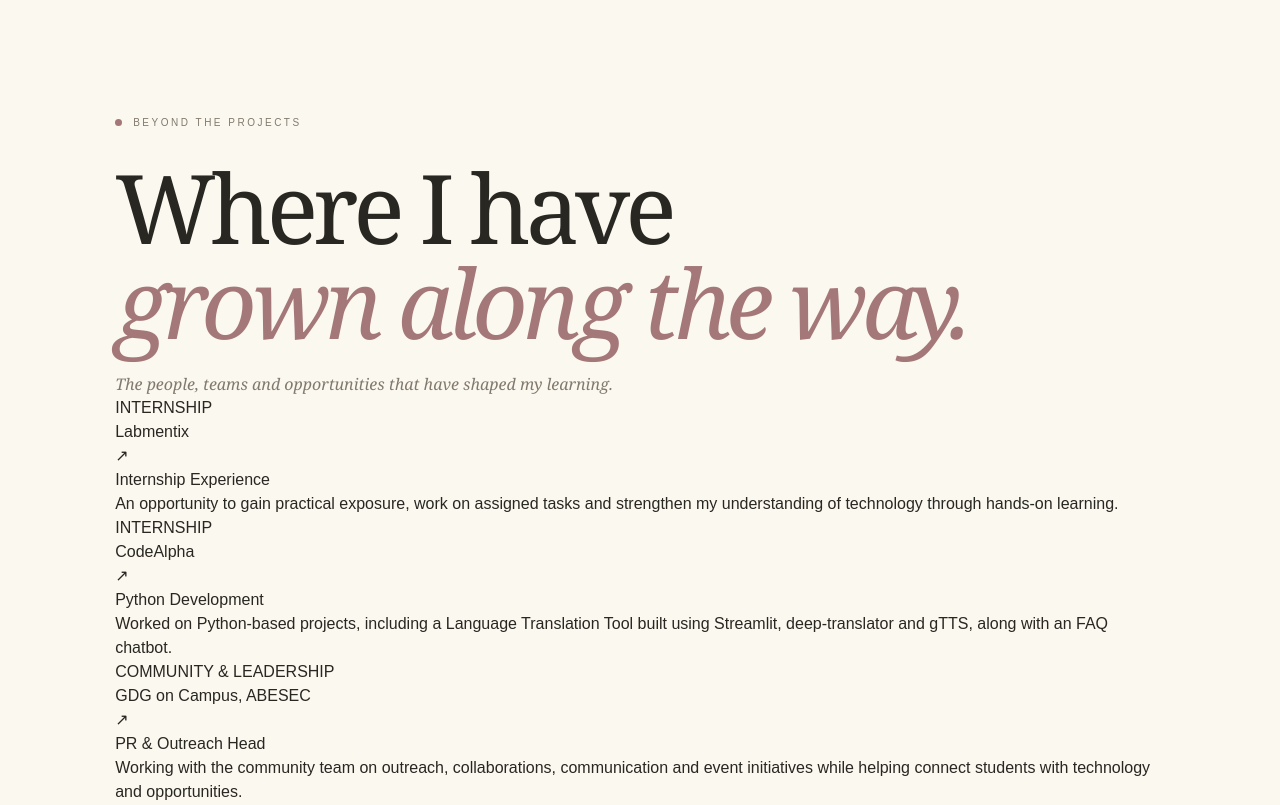
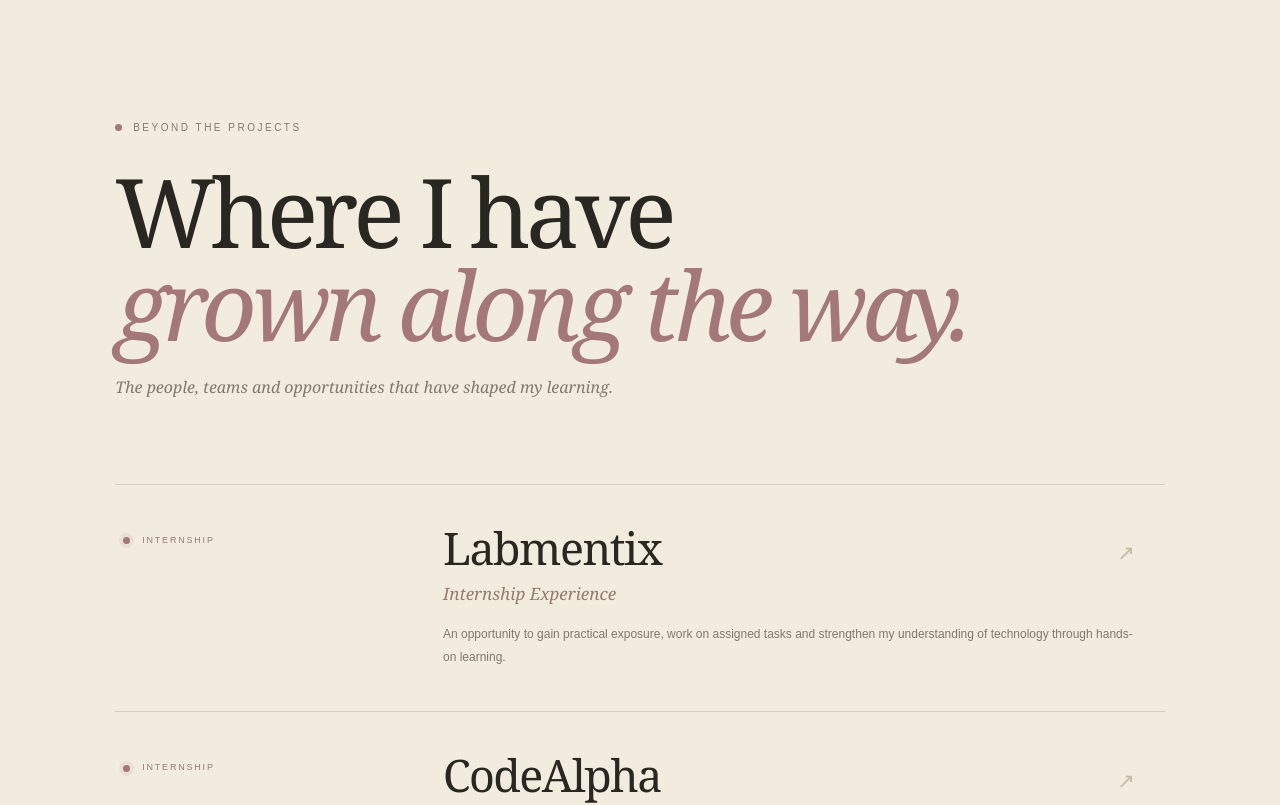
Before and after one commit to rajshrees093-ai/Rajshree_edition, a Next.js app: page / in a window 1280 px wide. Shown: the part 5540-6345 px from the top of the page. Built offline with nearby package versions, Linux system fonts and the light colour scheme.

Commit message:
new contents

```diff
--- a/app/globals.css
+++ b/app/globals.css
@@ -3096,3 +3096,155 @@ a {
   .skill-items { gap: 8px; }
   .skill-item { min-height: 39px; padding: 0 13px; font-size: 10px; }
 }
+
+
+/* =========================================
+   EXPERIENCE — EDITORIAL JOURNEY
+========================================= */
+
+.experience-section {
+  position: relative;
+  padding: 140px 9% 150px;
+  background: #f2ecdf;
+  overflow: hidden;
+}
+
+.experience-heading {
+  max-width: 1250px;
+  margin: 0 auto 85px;
+}
+
+.experience-heading .eyebrow {
+  margin-bottom: 30px;
+}
+
+.experience-heading h2 {
+  font-family: Georgia, "Times New Roman", serif;
+  font-size: clamp(58px, 7.5vw, 100px);
+  line-height: 0.96;
+  font-weight: 400;
+  letter-spacing: -5px;
+}
+
+.experience-heading h2 em {
+  color: var(--rose);
+  font-weight: 400;
+}
+
+.experience-intro {
+  margin-top: 25px;
+  font-size: 16px;
+}
+
+.experience-list {
+  max-width: 1250px;
+  margin: 0 auto;
+  border-top: 1px solid #d8cdbb;
+}
+
+.experience-entry {
+  display: grid;
+  grid-template-columns: minmax(170px, 0.38fr) minmax(0, 1fr);
+  gap: 55px;
+  padding: 39px 25px 42px 8px;
+  border-bottom: 1px solid #d8cdbb;
+  position: relative;
+  transition: background 0.4s ease, padding 0.4s ease;
+}
+
+.experience-entry:hover {
+  background: rgba(255, 252, 244, 0.55);
+  padding-left: 20px;
+}
+
+.experience-entry-kind {
+  display: flex;
+  align-items: center;
+  align-self: start;
+  gap: 12px;
+  padding-top: 9px;
+  color: #987d70;
+  font-size: 9px;
+  letter-spacing: 1.8px;
+  line-height: 1.7;
+}
+
+.experience-entry-mark {
+  width: 7px;
+  height: 7px;
+  flex: 0 0 7px;
+  border-radius: 50%;
+  background: var(--rose);
+  box-shadow: 0 0 0 4px rgba(164, 119, 121, 0.11);
+}
+
+.experience-entry-content {
+  max-width: 760px;
+}
+
+.experience-entry-title-row {
+  display: flex;
+  align-items: center;
+  justify-content: space-between;
+  gap: 20px;
+}
+
+.experience-entry-title-row h3 {
+  font-family: Georgia, "Times New Roman", serif;
+  font-size: clamp(30px, 3.5vw, 47px);
+  line-height: 1.08;
+  font-weight: 400;
+  letter-spacing: -1.5px;
+}
+
+.experience-entry-arrow {
+  color: #a58d76;
+  font-size: 21px;
+  opacity: 0.55;
+  transform: translate(-5px, 5px);
+  transition: opacity 0.3s ease, transform 0.3s ease;
+}
+
+.experience-entry:hover .experience-entry-arrow {
+  opacity: 1;
+  transform: translate(0, 0);
+}
+
+.experience-entry-content h4 {
+  margin-top: 9px;
+  color: #927d69;
+  font-family: Georgia, "Times New Roman", serif;
+  font-size: 17px;
+  font-style: italic;
+  font-weight: 400;
+}
+
+.experience-entry-content p {
+  max-width: 690px;
+  margin-top: 16px;
+  color: var(--muted);
+  font-size: 12px;
+  line-height: 1.95;
+}
+
+@media (max-width: 800px) {
+  .experience-section { padding: 105px 7% 115px; }
+  .experience-heading { margin-bottom: 60px; }
+  .experience-entry { grid-template-columns: 1fr; gap: 16px; padding: 29px 12px 32px 5px; }
+  .experience-entry:hover { padding-left: 12px; }
+  .experience-entry-kind { padding-top: 0; }
+}
+
+@media (max-width: 600px) {
+  .experience-section { padding: 85px 7% 95px; }
+  .experience-heading h2 { font-size: clamp(49px, 11vw, 66px); letter-spacing: -3px; }
+  .experience-entry-title-row h3 { font-size: 34px; }
+  .experience-entry-content h4 { font-size: 16px; }
+  .experience-entry-content p { font-size: 11px; }
+}
+
+@media (prefers-reduced-motion: reduce) {
+  .experience-entry,
+  .experience-entry-arrow { transition: none; }
+  .experience-entry:hover { padding-left: 8px; }
+}
```
